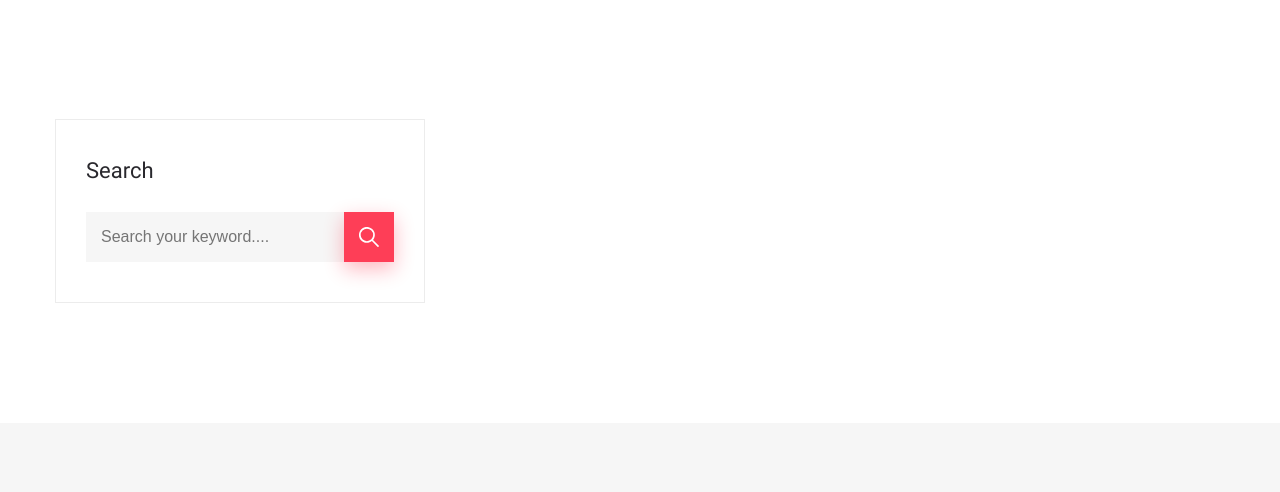
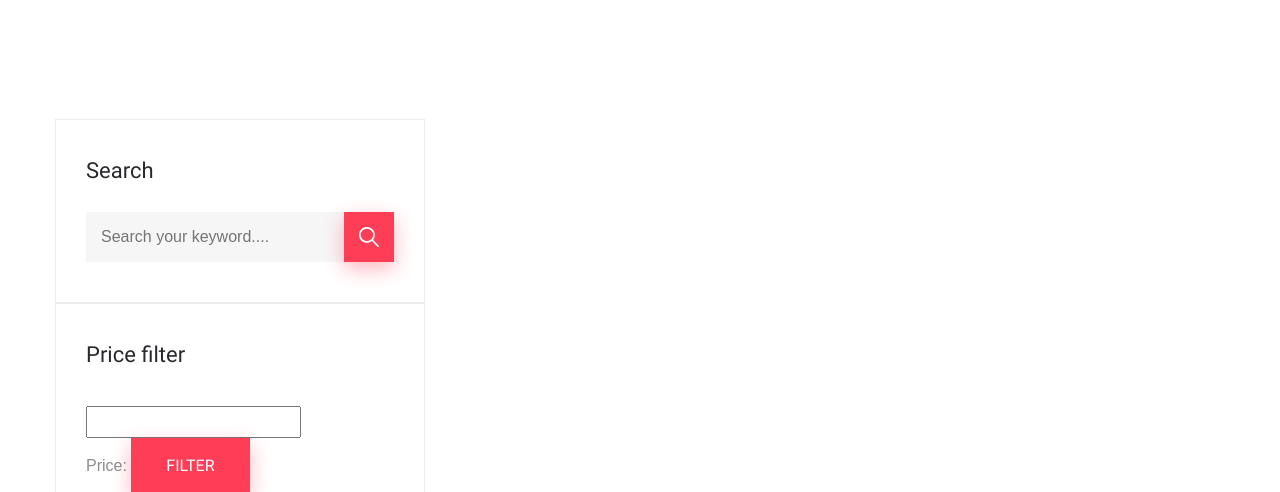
Before and after one commit to TRETYAKweb/Marcho, a website: page app/catalog.html in a window 1280 px wide. Shown: the part 485-977 px from the top of the page. Drawn offline with Linux system fonts and the light colour scheme; files whose address does not match are found by name.

Commit message:
updated catalog.html, added "filter-price"

```diff
--- a/app/catalog.html
+++ b/app/catalog.html
@@ -182,6 +182,28 @@
               </form>
 
             </div>
+
+            <div class="filter-price filter__item">
+
+              <h4 class="filter-price__title filter__title">Price filter</h4>
+
+              <form class="filter-price__form" action="#">
+                <input class="filter-price__input" type="text" data-min="0" data-max="999" data-from="200"
+                  data-to="800" />
+
+                <div class="filter-price__wrap">
+
+                  <span>Price:</span>
+
+                  <button class="filter-price__btn btn" type="submit">Filter</button>
+
+                </div>
+
+              </form>
+
+            </div>
+
+
 
           </div>
 
```
